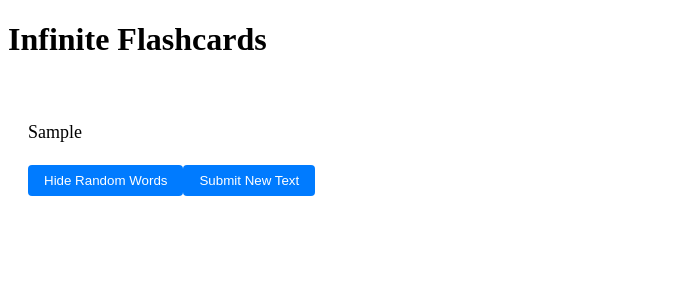
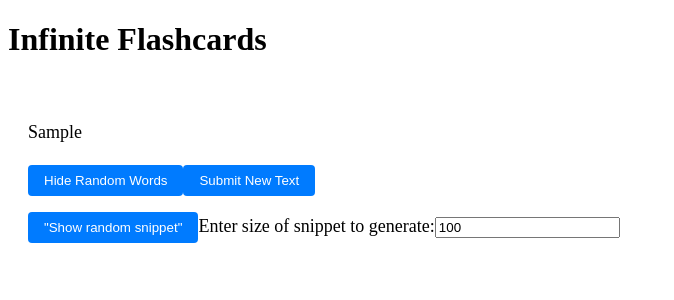
Before and after one commit to LupineLamb/easy-recall, an Angular app: page / in a window 1280 px wide. Both pictures are taken after typing "Sample" into the empty fields and a click on the button "Set Text". Shown: the top 300 px of the page, without its empty margins (0-674 px from the left). Built offline with nearby package versions, Linux system fonts and the light colour scheme.

Commit message:
Add ability to show random snippets of submitted text.

```diff
--- a/src/app/word-block/word-block.component.html
+++ b/src/app/word-block/word-block.component.html
@@ -20,7 +20,12 @@
             {{word.text}}
         </span>
       </p>
-        <button class="hide-all-btn" (click)="hideRandomWords()">Hide Random Words</button>
-        <button class="hide-all-btn" (click)="revealForm()">Submit New Text</button>
+      <button class="hide-all-btn" (click)="hideRandomWords()">Hide Random Words</button>
+      <button class="hide-all-btn" (click)="revealForm()">Submit New Text</button>
+      <div>
+        <button class="hide-all-btn" (click)="showRandomSnippet()">"Show random snippet"</button>
+        <label for="snippetSizeInput">Enter size of snippet to generate:</label>
+        <input id="snippetSizeInput" type="number" [(ngModel)]="snippetSize">
+      </div>
     </div>
   </div>
--- a/src/app/word-block/word-block.component.ts
+++ b/src/app/word-block/word-block.component.ts
@@ -13,6 +13,7 @@ export class WordBlockComponent {
   inputText = '';
   words: { text: string; isHidden: boolean }[] = [];
   showForm = true
+  snippetSize: number = 100;
 
   submitText(event: Event): void {
     event.preventDefault();
@@ -33,6 +34,26 @@ export class WordBlockComponent {
     }
   }
 
+  showRandomSnippet(): void {
+    let allWords: string[] = this.inputText.split(' ');
+    if (allWords.length <= this.snippetSize) {
+      this.words = allWords.map(word => ({
+        text: word,
+        isHidden: this.twentyPercentChance()
+      }));
+      return
+    }
+    const maxStartingChar = allWords.length - this.snippetSize
+    const startingChar = Math.floor(Math.random() * (maxStartingChar))
+    this.words = [];
+    for (let index = startingChar; index < (startingChar+this.snippetSize); index++) {
+      this.words.push({
+        text: allWords[index],
+        isHidden: this.twentyPercentChance()
+      });
+    }
+  }
+
   hideRandomWords(): void {
       this.words = this.words.map(word => ({
         ...word,
```
